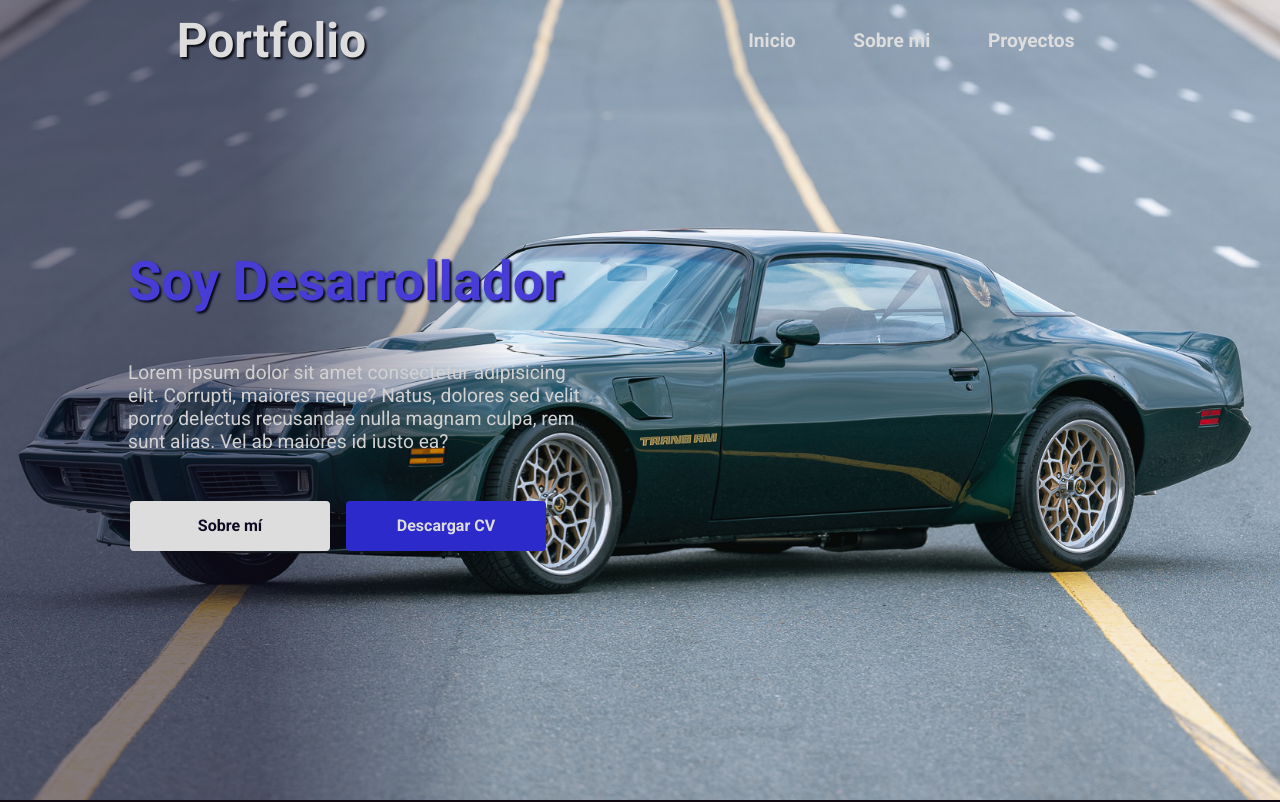
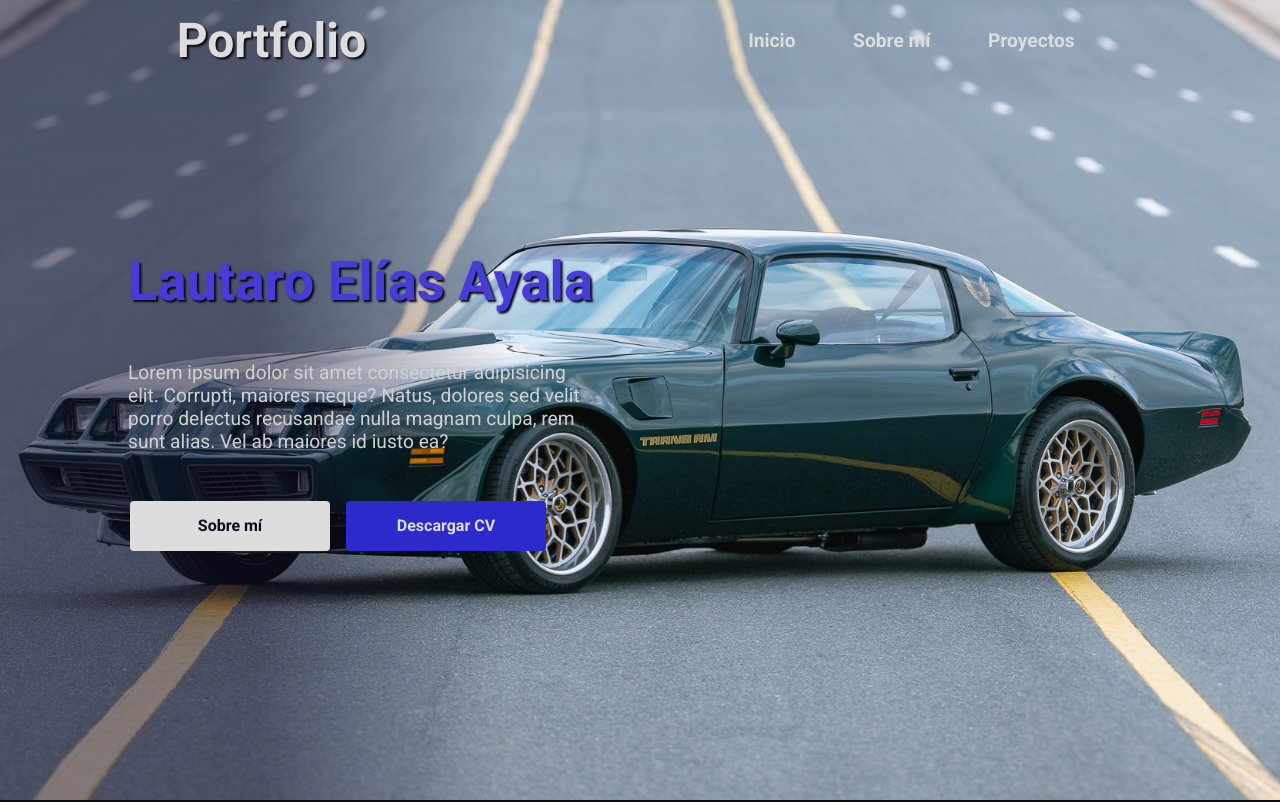
Before and after one commit to LautaroA19/lautaroa19.github.io, a plain HTML site: page index.html in a window 1280 px wide. Shown: the top 802 px of the page. Drawn offline with Linux system fonts and the light colour scheme.

Commit message:
actualizando

```diff
--- a/index.html
+++ b/index.html
@@ -24,7 +24,7 @@
                     <a class="enlaces__enlace" href="#presentacion">Inicio</a>
                 </li>
                 <li class="enlaces__item">
-                    <a class="enlaces__enlace" href="#sobre-mi">Sobre mi</a>
+                    <a class="enlaces__enlace" href="#sobre-mi">Sobre mí</a>
                 </li>
                 <li class="enlaces__item">
                     <a class="enlaces__enlace" href="#proyectos">Proyectos</a>
@@ -35,7 +35,7 @@
     <main class="principal">
         <section class="presentacion" id="presentacion">
             <div class="presentacion__contenedor_info">
-                <h1 class="presentacion__titulo">Soy Desarrollador</h1>
+                <h1 class="presentacion__titulo">Lautaro Elías Ayala</h1>
                 <p class="presentacion__parrafo">
                     Lorem ipsum dolor sit amet consectetur adipisicing elit. Corrupti, maiores neque? Natus, dolores sed
                     velit porro delectus recusandae nulla magnam culpa, rem sunt alias. Vel ab maiores id iusto ea?
--- a/style.css
+++ b/style.css
@@ -259,7 +259,7 @@
     align-items: flex-start;
     gap: 2rem;
   }
-  .pie_de_pagina__copyrigth {
+  .pie_de_pagina__copyright {
     flex-basis: 100%;
     display: flex;
     justify-content: center;
```
